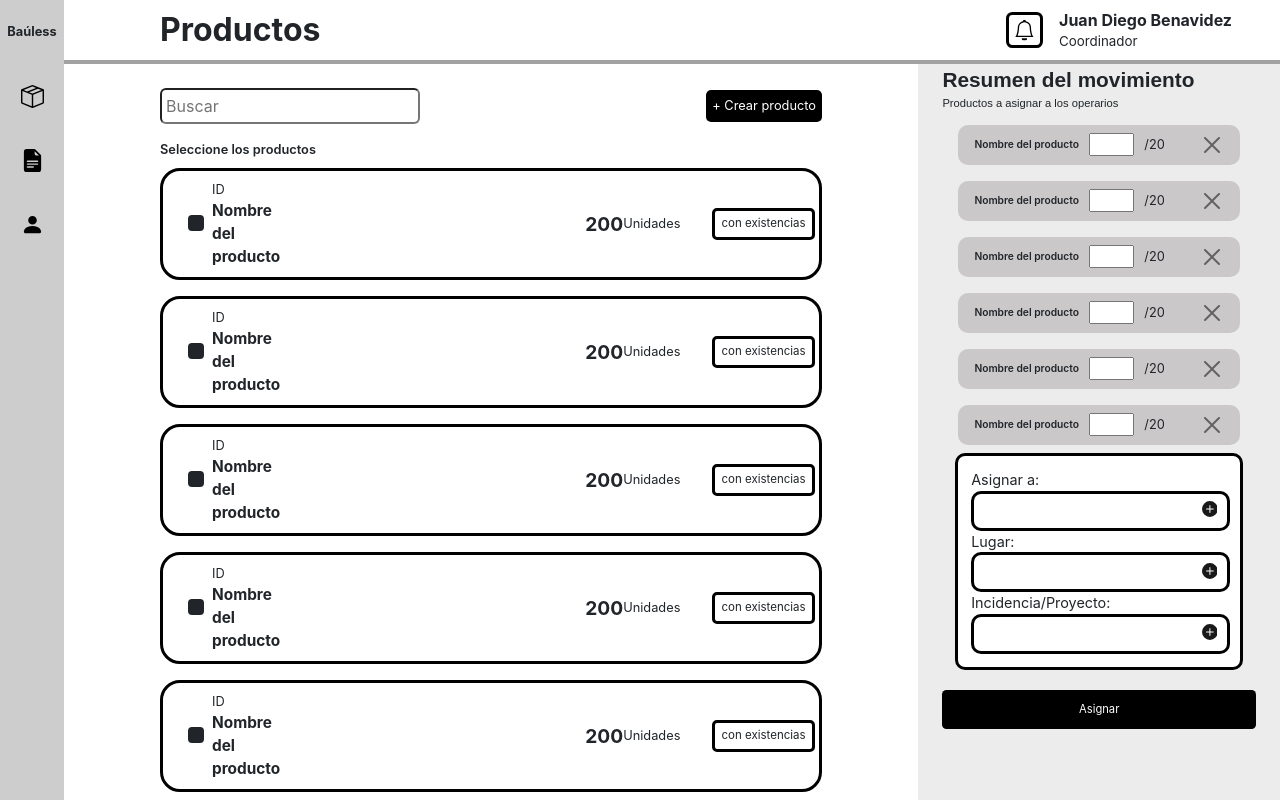
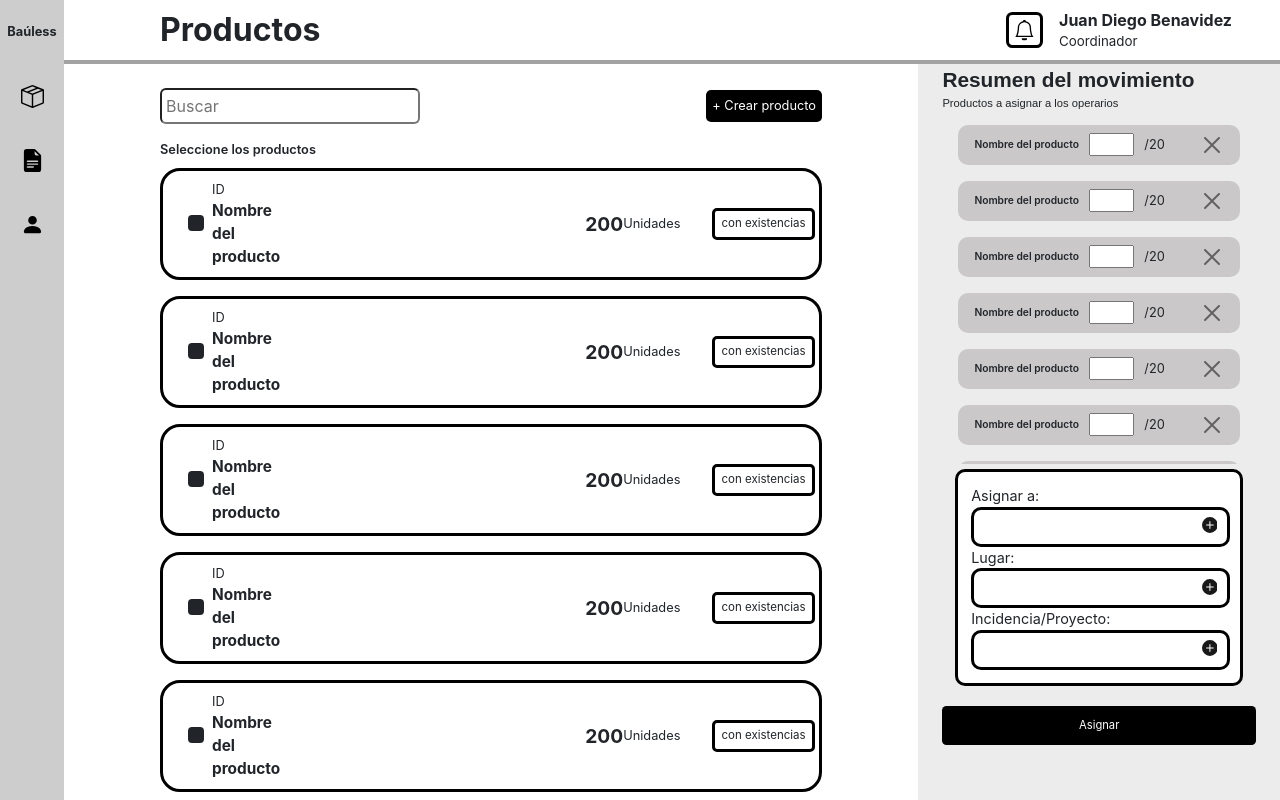
Before and after one commit to yeison0797/inventario.Front, a React (Create React App) app: page /productos in a window 1280 px wide. Built offline with nearby package versions, Linux system fonts and the light colour scheme.

Commit message:
der-update

```diff
--- a/src/paginas/componentes/css/DerProductos.css
+++ b/src/paginas/componentes/css/DerProductos.css
@@ -19,7 +19,7 @@
 
 .numero-de-productos{
     display: flex;
-    height: 21em;
+    height: 44vh;
     padding: 1em;
     padding-top: .8em;
     flex-direction: column;
```
